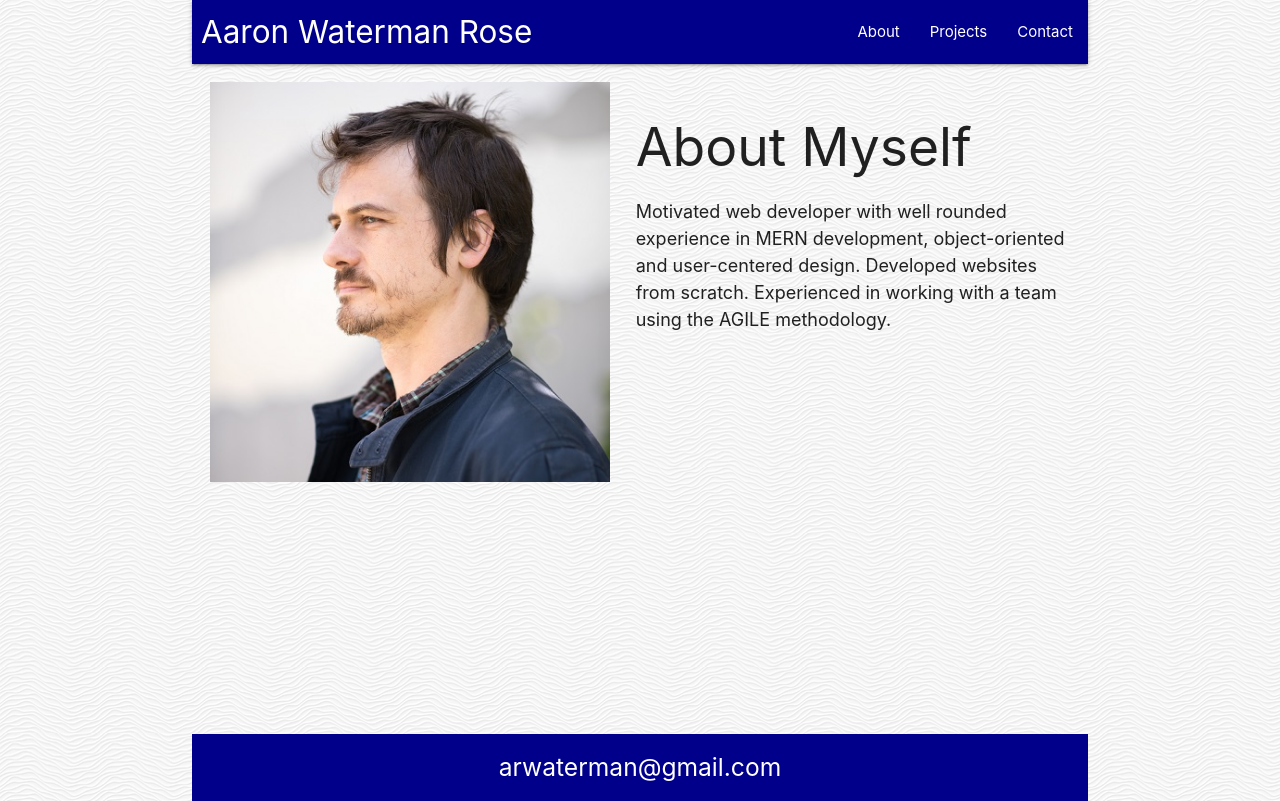
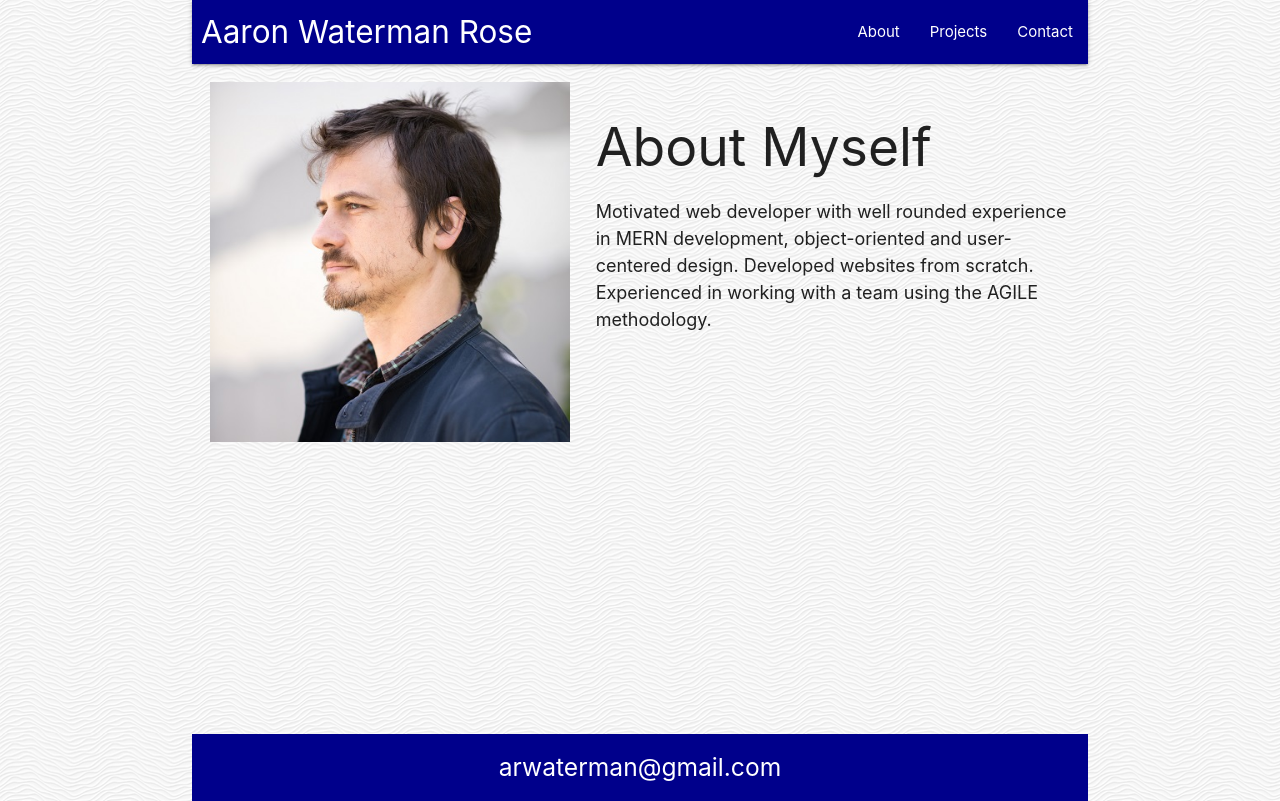
Before and after one commit to RexStrider/React-Portfolio, a React (Create React App) app in the folder client/: page / in a window 1280 px wide. Built offline with nearby package versions, Linux system fonts and the light colour scheme.

Commit message:
adjusting footer to base of the web page

```diff
--- a/client/src/Components/About.css
+++ b/client/src/Components/About.css
@@ -10,8 +10,8 @@
 }
 
 .about img {
-    max-height: 400px;
-    max-width: 400px !important;
+    max-height: 360px;
+    max-width: 360px !important;
 }
 
 @media (max-width: 992px) {
--- a/client/src/Components/Contact.js
+++ b/client/src/Components/Contact.js
@@ -2,7 +2,7 @@ import './Contact.css';
 import API from '../Utils/API';
 
 import React, { Component } from 'react';
-import M, { options } from 'materialize-css';
+import M from 'materialize-css';
 
 
 class Contact extends Component {
@@ -17,7 +17,7 @@ class Contact extends Component {
     componentDidMount() {
         document.addEventListener('DOMContentLoaded', () => {
             const elems = document.querySelectorAll('.modal');
-            M.Modal.init(elems, options);
+            M.Modal.init(elems);
         });
     }
 
--- a/client/src/Components/Footer.css
+++ b/client/src/Components/Footer.css
@@ -1,6 +1,6 @@
 body, #root, #container, #section {
     display: flex;
-    min-height: calc(100vh - 65.6px);
+    min-height: calc(100vh - 66.4px);
     flex-direction: column;
 }
 
@@ -19,6 +19,10 @@ body, #root, #container, #section {
     align-items: center;
 }
 
-.page-footer .container h5 {
+.page-footer .container a h5 {
     margin: 0;
 }
+
+.page-footer .container a h5:hover {
+    color: violet !important;
+}
--- a/client/src/Components/Footer.js
+++ b/client/src/Components/Footer.js
@@ -6,7 +6,9 @@ function Footer() {
     return (
         <footer className="page-footer">
             <section className='container'>
-                <h5 className="white-text">arwaterman@gmail.com</h5>
+                <a href='mailto:arwaterman@gmail.com'>
+                    <h5 className="white-text">arwaterman@gmail.com</h5>
+                </a>
             </section>
         </footer>
     )
--- a/client/src/Components/Header.js
+++ b/client/src/Components/Header.js
@@ -1,5 +1,5 @@
 import './Header.css';
-import M, { options } from 'materialize-css';
+import M from 'materialize-css';
 // import 'https://fonts.googleapis.com/icon?family=Material+Icons'
 
 // import React from 'react';
@@ -11,7 +11,7 @@ class Header extends Component {
     componentDidMount() {
         document.addEventListener('DOMContentLoaded', function() {
             const elems = document.querySelectorAll('.sidenav');
-            M.Sidenav.init(elems, options);
+            M.Sidenav.init(elems);
         });
     }
 
```
